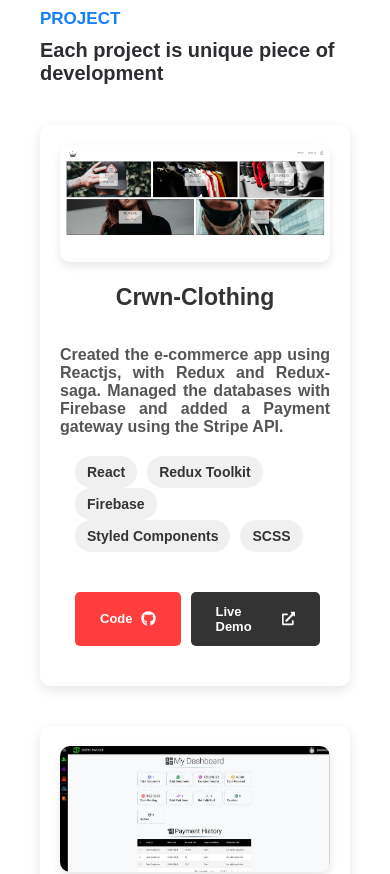
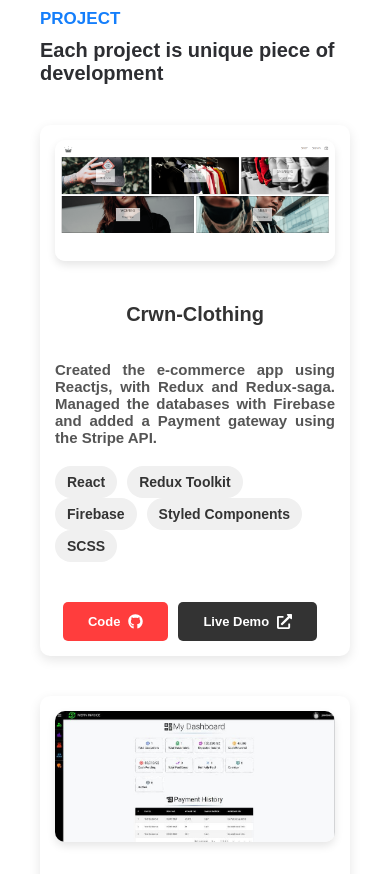
Before and after one commit to hn-agnihotri29/my_portfolio, a React (Create React App) app: page / in a window 390 px wide. Shown: the part 2820-3694 px from the top of the page. Built offline with nearby package versions, Linux system fonts and the light colour scheme.

Commit message:
[ProjectWork] added the mobile styling

```diff
--- a/src/components/ProjectWork/ProjectWork.style.scss
+++ b/src/components/ProjectWork/ProjectWork.style.scss
@@ -14,7 +14,7 @@
       flex: 1.5;
       img {
         max-width: 100%;
-        height: 100%;
+        height: auto; /* Maintain aspect ratio */
         border-radius: 10px;
         box-shadow: 0 4px 8px rgba(0, 0, 0, 0.1);
       }
@@ -101,12 +101,35 @@
 
 // Responsive Design for smaller screens
 @media (max-width: 768px) {
-.project {
+  .project {
     flex-direction: column;
+    padding: 15px; /* Reduce padding for smaller screens */
+
+    .project-image {
+      flex: none; /* Remove flex property */
+      margin-bottom: 20px; /* Space between image and details */
+    }
 
     .project-details {
-    padding-left: 0;
-    padding-top: 20px;
+      padding-left: 0;
+      padding-top: 20px;
+
+      h3 {
+        font-size: 20px; /* Slightly smaller font size */
+      }
+
+      p {
+        font-size: 15px; /* Adjust font size for better readability */
+      }
+
+      .technologies {
+        margin-left: 0; /* Align technologies to the left */
+      }
+
+      .project-links {
+        margin-left: 0; /* Center-align buttons */
+        justify-content: center; /* Center the buttons */
+      }
     }
+  }
 }
-}
```
